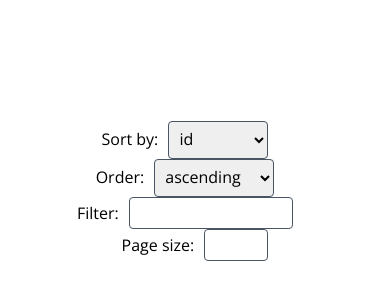
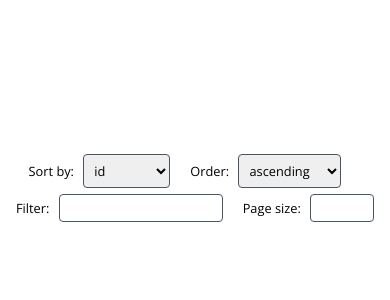
Before and after one commit to annamazurek/Table-with-data-from-API, a website: page index.html in a window 390 px wide. Shown: the part 208-508 px from the top of the page. Drawn offline with nearby package versions, Linux system fonts and the light colour scheme; no server answers.

Commit message:
Add gh-pages

```diff
--- a/style.scss
+++ b/style.scss
@@ -4,7 +4,6 @@
 
 body {
   font-family: 'Open Sans';
-  // padding: 10px;
 }
 
 .container {
@@ -16,14 +15,11 @@ body {
 }
 
 .form {
-  // border: 1px solid green;
   padding: 30px 0;
   width: 80%;
   display: flex;
   justify-content: center;
   align-items: center;
-  // flex-wrap: wrap;
-  // color: #fff;
   &__item {
     &:not(:last-child) {
       margin-right: 20px;
@@ -36,10 +32,7 @@ body {
     padding-right: 6px;
   }
   input, select {
-
     border: none;
-    // background: rgb(62, 93, 151);
-    // background: linear-gradient(rgba(78, 117, 175, 0.863), #3e5d97);
     border: 1px solid #4a5564;
     border-radius: 4px;
     padding: 6px;
@@ -51,15 +44,12 @@ body {
   display: flex;
   justify-content: center;
   padding-bottom: 30px;
-  // border: 1px solid black;
   &__button {
     padding: 6px;
     width: 42px;
     border: none;
     border-right: 2px solid #4a5564;
     background: #fff;
-    // border-radius: 4px;
-
     cursor: pointer;
     &:hover {
       background: rgb(253, 204, 129);
@@ -68,12 +58,10 @@ body {
     &:last-child {
       border: none;
     }
-    // border-left: 1px solid red;
   }
 }
 
 .table {
-  /* table-layout: fixed; */
   width: 80%;
   border-collapse: collapse;
   margin-bottom: 16px;
@@ -93,9 +81,10 @@ body {
     width: 20%;
     background: rgba(231, 246, 253, 0.822);
   }
+  tr:not(.table__header) {
+    border: 1px solid #95a2c0;
+    border-bottom: 2px solid #95a2c0;
   }
-
-
   th, td {
     padding: 20px;
       text-align: start;
@@ -108,9 +97,6 @@ th {
       border-top-right-radius: 14px;
     }
   }
-tr:not(.table__header) {
-  border: 1px solid #95a2c0;
-  border-bottom: 2px solid #95a2c0;
 }
 
 @media(max-width: 1160px) {
@@ -124,7 +110,11 @@ tr:not(.table__header) {
 @media(max-width: 974px) {
   .form {
     flex-wrap: wrap;
-    justify-content: space-around;
-    // flex-direction: column;
+    &__item {
+      margin-bottom: 6px;
     }
   }
+  body {
+    font-size: .8rem;
+  }
+}
```
Also changed, not shown: package.json (added, +20 -0 lines), style.css, style.min.css, 1 other file. Lines whose indentation alone changed are shown as unchanged.
